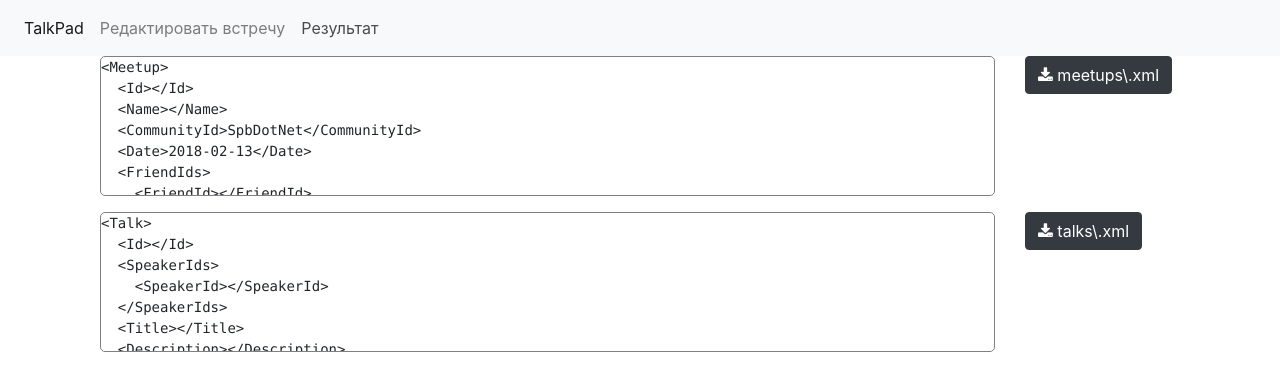
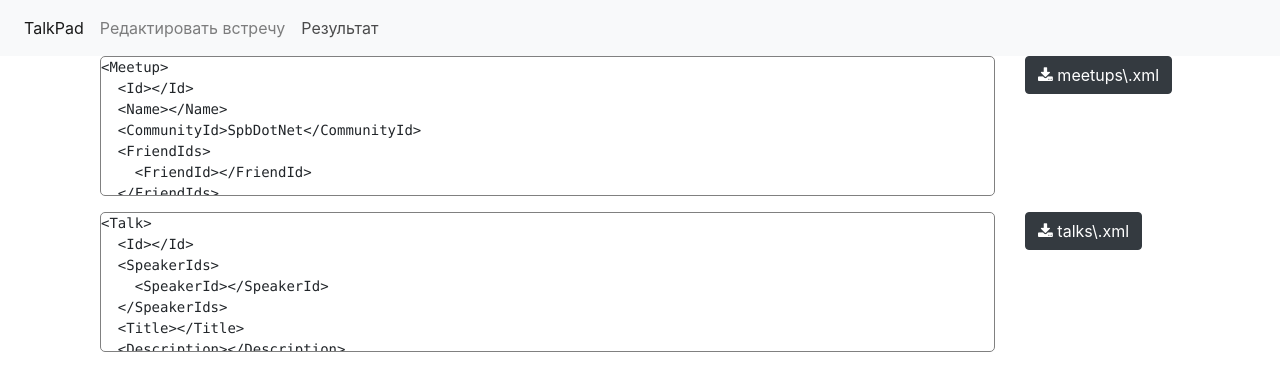
Before and after one commit to DotNetRu/WebUI, an Angular app: page / in a window 1280 px wide. Both pictures are taken after a click on the link "Результат". Shown: the top 390 px of the page. Built offline with nearby package versions, Linux system fonts and the light colour scheme.

Commit message:
Remove outdated fields. Close #1

```diff
--- a/src/app/result-viewer/result-viewer.component.html
+++ b/src/app/result-viewer/result-viewer.component.html
@@ -6,7 +6,6 @@
   &lt;Id&gt;{{meetup.id | xmlEncode}}&lt;/Id&gt;
   &lt;Name&gt;{{meetup.name | xmlEncode}}&lt;/Name&gt;
   &lt;CommunityId&gt;{{meetup.communityId | xmlEncode}}&lt;/CommunityId&gt;
-  &lt;Date&gt;{{meetup.sessions[0].startTime | date:'yyyy-MM-dd'}}&lt;/Date&gt;
   &lt;FriendIds&gt;<ng-container *ngFor="let friend of meetup.friends">
     &lt;FriendId&gt;{{friend.id | xmlEncode}}&lt;/FriendId&gt;</ng-container>
   &lt;/FriendIds&gt;
@@ -18,9 +17,6 @@
       &lt;EndTime&gt;{{session.endTime | date: 'yyyy-MM-ddTHH:mm:ss' : UTC}}Z&lt;/EndTime&gt;
     &lt;/Session&gt;</ng-container>
   &lt;/Sessions&gt;
-  &lt;TalkIds&gt;<ng-container *ngFor="let session of meetup.sessions">
-      &lt;TalkId&gt;{{session.talk.id | xmlEncode}}&lt;/TalkId&gt;</ng-container>
-  &lt;/TalkIds&gt;
 &lt;/Meetup&gt;
 </pre>
     </div>
```
